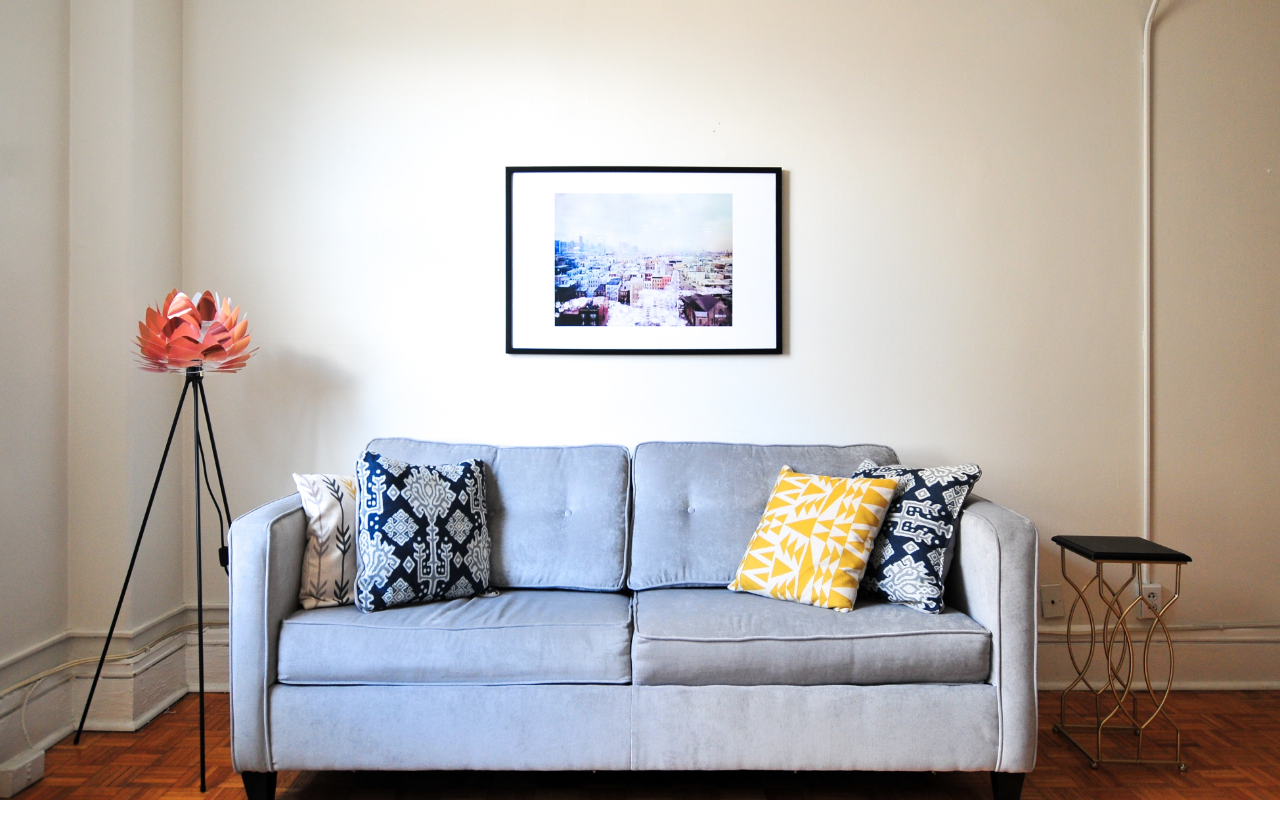
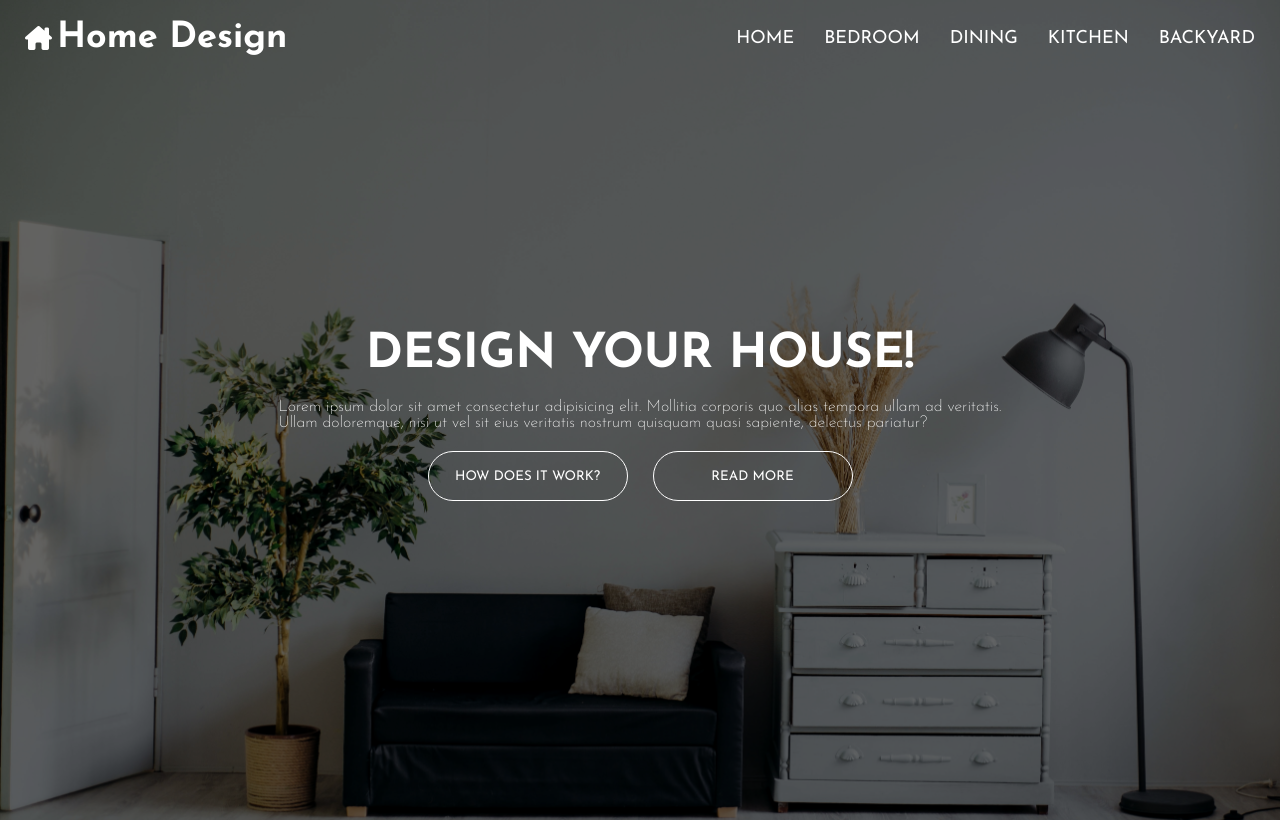
Before and after one commit to MRmatik0/home-design-website, a plain HTML site: page index.html in a window 1280 px wide. Drawn offline with Linux system fonts and the light colour scheme.

Commit message:
Add files via upload

```diff
--- a/index.html
+++ b/index.html
@@ -4,6 +4,7 @@
     <meta charset="UTF-8">
     <meta name="viewport" content="width=device-width, initial-scale=1.0">
     <link rel="stylesheet" href="style.css">
+    <script src="https://kit.fontawesome.com/7f7528090a.js" crossorigin="anonymous"></script>
     <title>Home Design</title>
 </head>
 <body>
@@ -11,12 +12,46 @@
     <header>
 
         <div class="logo">
+            <i class="fa-solid fa-house-chimney"></i>
+            <h1>Home Design</h1>
+        </div>
 
-        </div>
+        <nav>
+            <a href="#">HOME</a>
+            <a href="#">BEDROOM</a>
+            <a href="#">DINING</a>
+            <a href="#">KITCHEN</a>
+            <a href="#">BACKYARD</a>
+        </nav>
 
 
     </header>
 
+    <main>
+
+        <h2>DESIGN YOUR HOUSE!</h2>
+
+        <p>Lorem ipsum dolor sit amet consectetur adipisicing elit. Mollitia corporis quo alias tempora ullam ad veritatis. <br>
+             Ullam doloremque, nisi ut vel sit eius veritatis nostrum quisquam quasi sapiente, delectus pariatur?</p>
+        <div class="buttons">
+
+            <input type="submit" value="HOW DOES IT WORK?">
+            <input type="submit" value="READ MORE">
+
+
+
+        </div>
+
+    </main>
+
+
+
+
+
+
+
+
+
 
 </body>
 </html>
--- a/style.css
+++ b/style.css
@@ -1,20 +1,156 @@
-
+@import url('https://fonts.googleapis.com/css2?family=JetBrains+Mono:ital,wght@0,300;0,700;1,200&family=Josefin+Sans:wght@200;400;700&family=Montserrat:wght@100;400;700&display=swap');
 
 *{
     margin: 0;
     padding: 0;
     box-sizing: border-box;
+    font-family: "Josefin Sans", sans-serif;
+    /* FONT 200 400 700*/
 }
 
 body{
 
-    background-image: url(background.jpg);
-
+    background-image: url(background1.jpg);
+    background-color: rgba(0, 0, 0, 0.6);
     background-position: center;
+    background-blend-mode: darken;
     background-repeat: no-repeat;
     background-size: cover;
+    background-attachment: fixed;
     min-height: 100vh;
     width: 100%;
-    filter: drop-shadow(8px 8px 10px gray);
+    overflow: hidden;
 
 }
+
+/* HEADER */
+
+header{
+
+
+    display: flex;
+    justify-content: space-between;
+    align-items: center;
+    margin: 20px 25px 0 25px;
+}
+
+/*HEADER LOGO */
+
+.logo{
+    display: flex;
+    align-items: center;
+    gap: 5px;
+    color: white;
+    cursor:default;
+}
+
+.logo h1{
+    font-size: 36px;
+    font-weight: 700;
+}
+
+.logo i{
+    font-size: 24px;
+}
+
+/*HEADER NAVIGATION */
+
+nav{
+    display: flex;
+    gap: 30px;
+
+}
+
+nav a{
+    color: white;
+    text-decoration: none;
+    font-size: 18px;
+
+    font-weight: 400;
+    position: relative;
+}
+
+
+
+nav a::after{
+    content: "";
+    position: absolute;
+    background-color: transparent;
+    width: 100%;
+    height: 2px;
+    left: 0;
+    bottom: -2px;
+    border-radius: 5px;
+    transition: background-color 0.3s;
+}
+
+nav a:hover::after{
+    content: "";
+    position: absolute;
+    background-color: white;
+    width: 100%;
+    height: 2px;
+    left: 0;
+    bottom: -2px;
+    border-radius: 5px;
+
+}
+
+
+/* MAIN */
+
+main{
+    display: flex;
+    flex-direction: column;
+    align-items: center;
+    justify-content: center;
+    min-height: 90vh;
+    color: white;
+}
+
+main h2{
+    font-size: 48px;
+    font-weight: 700;
+    margin: 0 40px 0 40px;
+}
+
+main p{
+    font-size: 16px;
+    font-weight: 200;
+    padding: 20px 0 20px 0;
+}
+
+main .buttons{
+    display: flex;
+    justify-content: space-between;
+    gap: 25px;
+
+
+}
+
+main .buttons input{
+    width: 200px;
+    height: 50px;
+    border-radius: 35px;
+    outline: none;
+    border: none;
+    background-color: transparent;
+    color: white;
+    border: 1px solid white;
+    transition: background-color 0.3s ease-out;
+
+}
+
+main .buttons input:hover{
+    background-color: rgba(0, 0, 0, 0.1);
+    transition: background-color 0.1s;
+    transition: border 0.1s;
+}
+
+main .buttons input:active{
+
+    background-color: rgba(0, 0, 0, 0.2);
+    border: 1px solid rgba(0, 0, 0, 0.1);;
+}
+
+/* FOOTER */
```
Also changed, not shown: background1.jpg (added).
